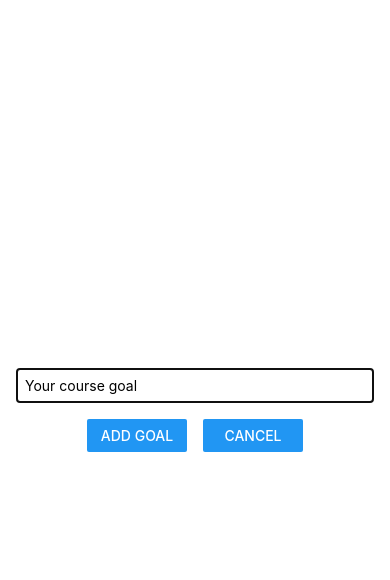
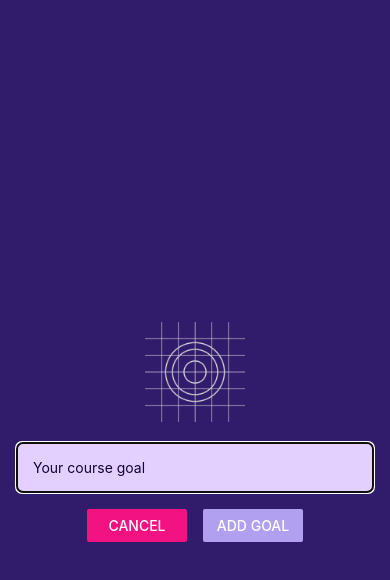
Before and after one commit to jonathanudeh/coursegoals-native, a React Native app: screen / in a window 390 px wide. Both pictures are taken after a click on the button "ADD NEW GOAL". Shown: the top 580 px of the page. Built offline with nearby package versions, Linux system fonts and the light colour scheme.

Commit message:
Styled modal and statusbar

```diff
--- a/App.js
+++ b/App.js
@@ -26,10 +26,11 @@
   }
 
   return (
+    <>
       <View style={styles.appContainer}>
         <Button
           title="Add New Goal"
-        color="##5e0acc"
+          color="#af82e9"
           onPress={startAddGoalHndler}
         />
 
@@ -58,6 +59,8 @@
           />
         </View>
       </View>
+      <StatusBar style="light" />
+    </>
   );
 }
 
--- a/app.json
+++ b/app.json
@@ -5,6 +5,7 @@
     "version": "1.0.0",
     "orientation": "portrait",
     "icon": "./assets/icon.png",
+    "backgroundColor": "#1e085a",
     "userInterfaceStyle": "light",
     "ios": {
       "supportsTablet": true
--- a/components/GoalInput.js
+++ b/components/GoalInput.js
@@ -1,5 +1,12 @@
 import { useState } from "react";
-import { Button, Modal, StyleSheet, TextInput, View } from "react-native";
+import {
+  Button,
+  Image,
+  Modal,
+  StyleSheet,
+  TextInput,
+  View,
+} from "react-native";
 
 function GoalInput(props) {
   const [enteredGoalText, setEnteredGoalText] = useState("");
@@ -20,6 +27,10 @@
   return (
     <Modal visible={props.visible} animationType="slide">
       <View style={styles.inputContainer}>
+        <Image
+          source={require("../assets/images/goal.png")}
+          style={styles.image}
+        />
         <TextInput
           placeholder="Your course goal"
           style={styles.textInput}
@@ -29,10 +40,14 @@
 
         <View style={styles.buttonContainer}>
           <View style={styles.button}>
-            <Button title="Add Goal" onPress={addGoalHandler} />
+            <Button
+              title="Cancel"
+              onPress={cancelModalHandler}
+              color="#f31282"
+            />
           </View>
           <View style={styles.button}>
-            <Button title="Cancel" onPress={cancelModalHandler} />
+            <Button title="Add Goal" onPress={addGoalHandler} color="#b1a0f0" />
           </View>
         </View>
       </View>
@@ -48,19 +63,25 @@
     flexDirection: "column",
     justifyContent: "center",
     alignItems: "center",
-    marginBottom: 24,
     padding: 16,
-    borderBottomWidth: 1,
-    borderBottomColor: "#cccccc",
+    backgroundColor: "#311b6b",
+  },
+
+  image: {
+    width: 100,
+    height: 100,
+    margin: 20,
   },
 
   textInput: {
     borderWidth: 1,
-    borderColor: "#cccccc",
+    borderColor: "#e4d0ff",
+    backgroundColor: "#e4d0ff",
+    color: "#120438",
+    borderRadius: 6,
     width: "100%",
-    padding: 8,
+    padding: 16,
   },
-
   buttonContainer: {
     marginTop: 16,
     flexDirection: "row",
```
Also changed, not shown: assets/images/goal.png (added). Lines whose indentation alone changed are shown as unchanged.
